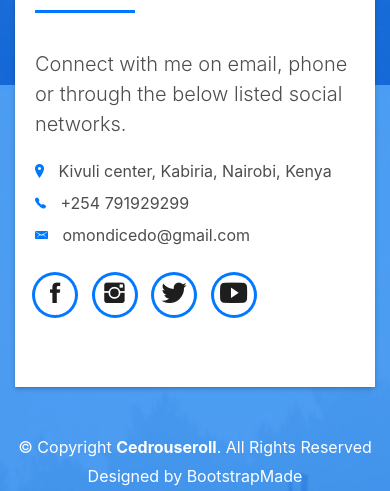
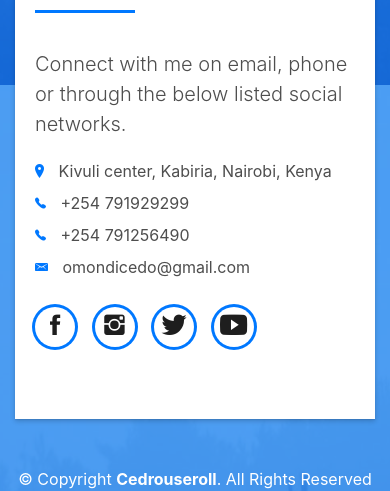
Before and after one commit to zedjarvis/landingpage, a Django app: template MyProfile/templates/MyProfile/index.html in a window 390 px wide. Shown: the part 5639-6130 px from the top of the page. Run offline with Django 3.2, Linux system fonts and the light colour scheme; the template is opened without the code that fills it, so the values that code supplies are empty; some libraries are stand-ins or nearby versions; some web fonts are replaced.

Commit message:
added a second phone number to index page

```diff
--- a/MyProfile/templates/MyProfile/index.html
+++ b/MyProfile/templates/MyProfile/index.html
@@ -425,6 +425,7 @@
                                             <li><span class="ion-ios-location"></span> Kivuli center, Kabiria, Nairobi,
                                                 Kenya</li>
                                             <li><span class="ion-ios-telephone"></span> +254 791929299</li>
+                                            <li><span class="ion-ios-telephone"></span> +254 791256490</li>
                                             <li><span class="ion-email"></span> omondicedo@gmail.com</li>
                                         </ul>
                                     </div>
```
